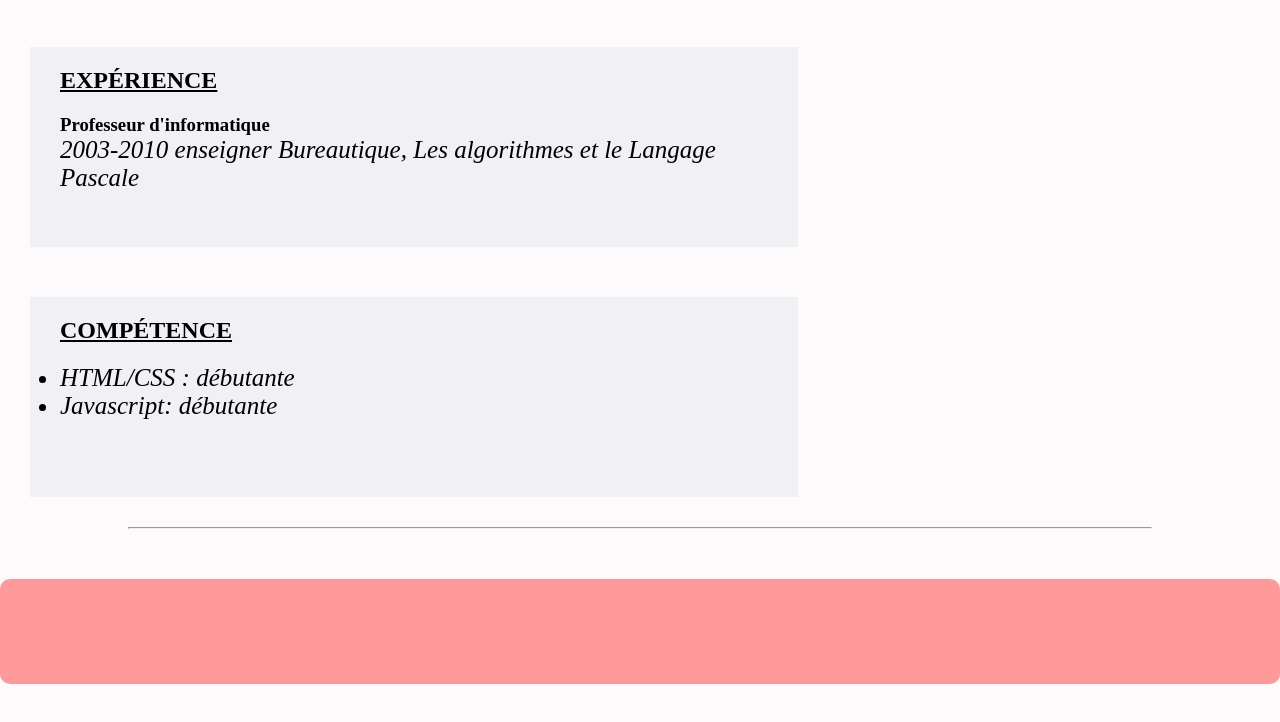
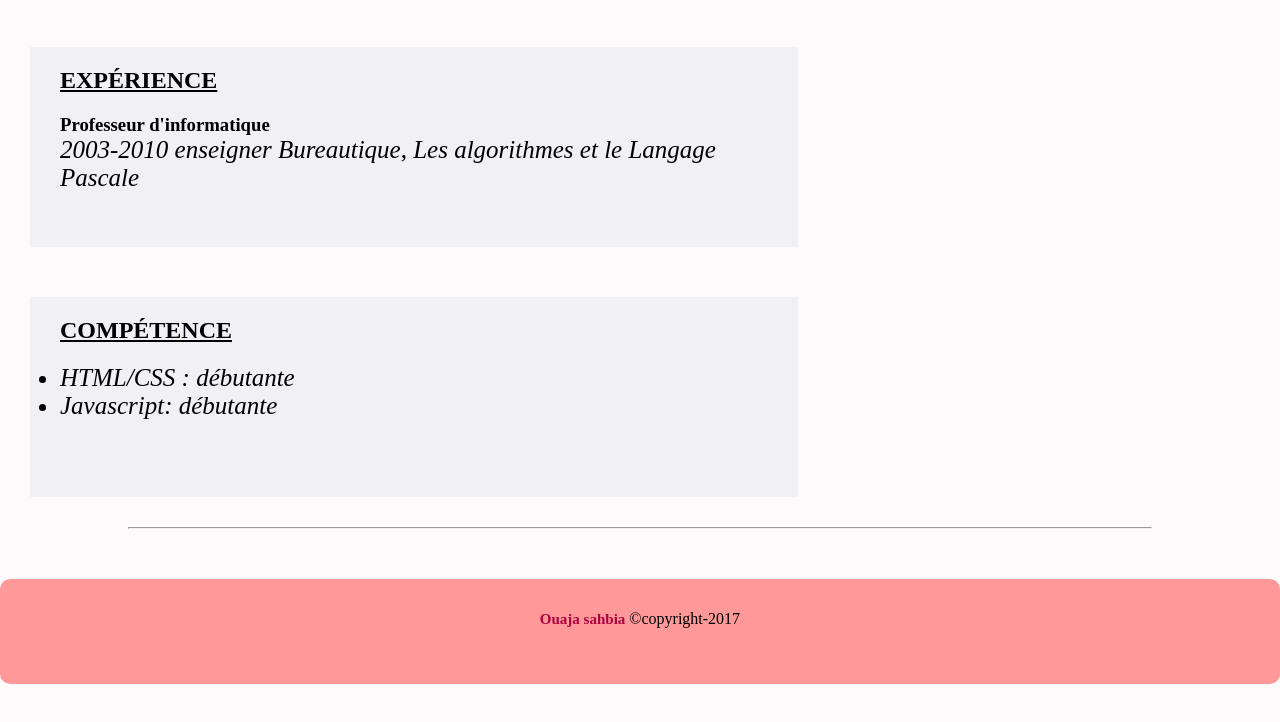
Before and after one commit to bettoumi/depotsimploncv, a plain HTML site: page index.html in a window 1280 px wide. Shown: the part 780-1502 px from the top of the page. Drawn offline with nearby package versions, Linux system fonts and the light colour scheme.

Commit message:
end of about section

```diff
--- a/index.html
+++ b/index.html
@@ -4,6 +4,7 @@
 	<meta charset="UTF-8">
 	<title>cv-ouaja</title>
 	<link rel="stylesheet"  href="style.css">
+	<meta name="viewport" content="width=device-width, initial-scale=1">
 	<link href="https://fonts.googleapis.com/css?family=Libre+Baskerville|Pacifico" rel="stylesheet">
 </head>
 <body>
@@ -58,7 +59,7 @@
 	<hr>
      <!-- start of footer -->
 	<footer class="header">
-
+		<p class="peid-page" ><span>Ouaja sahbia</span> &#169;copyright-2017</p>
 	</footer>
 </body>
 </html>
--- a/style.css
+++ b/style.css
@@ -92,6 +92,19 @@ body{
 	font-size: 25px;
 	font-style: italic;
 }
+/*style the footer*/
 footer{
 	margin-top: 50px;
+
 }
+footer p{
+	margin:30px auto;
+	text-align: center;
+
+}
+footer p span{
+	color:#ae023e;
+	font-size: 15px;
+	font-weight: bold;
+
+}
```
